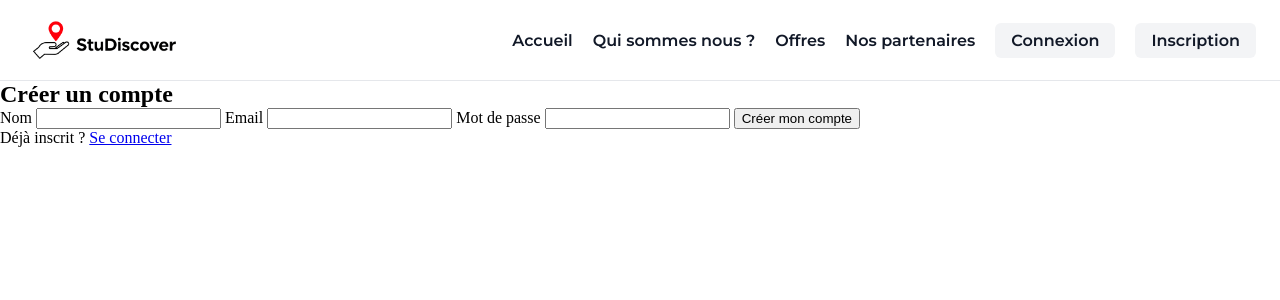
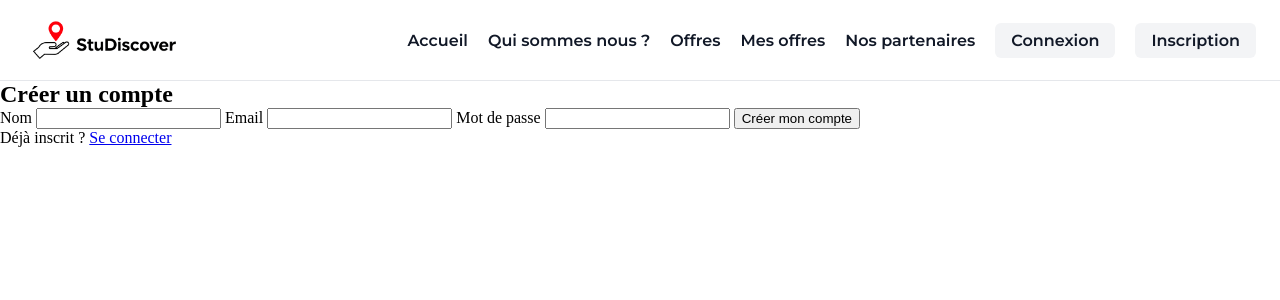
Before and after one commit to StuDiscoverGroup7/uqac-projet-web-g7, a Node server app: page /register in a window 1280 px wide. Shown: the top 300 px of the page. Run offline with Node 20, Linux system fonts and the light colour scheme.

Commit message:
Add my offers link to header

```diff
--- a/views/partials/header.ejs
+++ b/views/partials/header.ejs
@@ -5,6 +5,7 @@
       <li><a href="/">Accueil</a></li>
       <li><a href="/qui-sommes-nous">Qui sommes nous ?</a></li>
       <li><a href="/offers">Offres</a></li>
+      <li><a href="/my-offers">Mes offres</a></li>
       <li><a href="/nos-partenaires">Nos partenaires</a></li>
       <% if (currentUserId) { %>
       <li><a href="/logout">Déconnexion</a></li>
```
